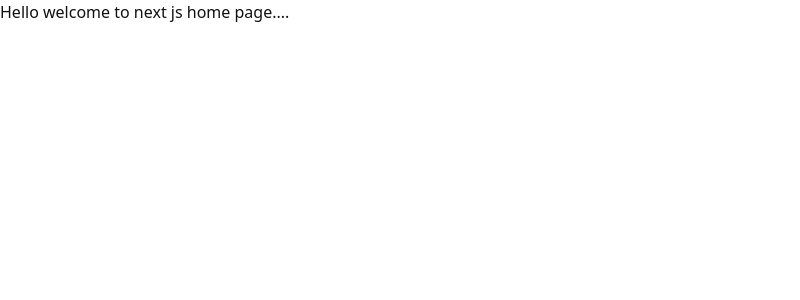
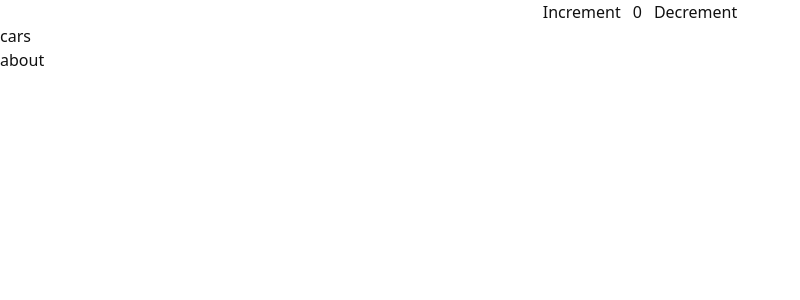
Before and after one commit to Sushant696/Next_pageRouter, a Next.js app: page / in a window 1280 px wide. Shown: the top 300 px of the page, without its empty margins (0-800 px from the left). Built offline with nearby package versions, Linux system fonts and the light colour scheme.

Commit message:
dynamic routes added

```diff
--- /dev/null
+++ b/components/UI/navbar.tsx
@@ -0,0 +1,19 @@
+import Link from "next/link";
+import React from "react";
+
+function Navbar() {
+  return (
+    <div>
+      <ul>
+        <li>
+          <Link href={"/cars"}>cars</Link>
+        </li>
+        <li>
+          <Link href={"/cars/lambo"}>about</Link>
+        </li>
+      </ul>
+    </div>
+  );
+}
+
+export default Navbar;
--- /dev/null
+++ b/components/counter.tsx
@@ -0,0 +1,20 @@
+import React, { useState } from "react";
+
+function Couter() {
+  const [count, setcount] = useState(0);
+  const handleIncrement = () => {
+    setcount(count + 1);
+  };
+  const handleDecrement = () => {
+    setcount(count - 1);
+  };
+  return (
+    <div className="h-full w-full flex gap-3 justify-center items-center">
+      <button onClick={handleIncrement}>Increment</button>
+      <h1>{count}</h1>
+      <button onClick={handleDecrement}>Decrement</button>
+    </div>
+  );
+}
+
+export default Couter;
--- a/pages/cars/[carsName]/index.tsx
+++ b/pages/cars/[carsName]/index.tsx
@@ -1,15 +1,17 @@
 import React from "react";
 import { useRouter } from "next/router";
+import Couter from "@/components/counter";
 
 function CarsNam() {
-  const router = useRouter();
-  const { carsName } = router.query;
+  const router = useRouter(); // This is used to get the query params
+  const { carsName } = router.query; // from the query we destructured the carsName the folder name or the dymanic routes thing and used down in component..
   return (
     <div>
       <h1>
         Here is the dynamic route now anything will be rendered here:-
         {carsName}
       </h1>
+      <Couter />
     </div>
   );
 }
--- a/pages/index.tsx
+++ b/pages/index.tsx
@@ -1,12 +1,14 @@
-
 import { Inter } from "next/font/google";
+import Couter from "@/components/counter";
+import Navbar from "@/components/UI/navbar";
 
 const inter = Inter({ subsets: ["latin"] });
 
 export default function Home() {
   return (
     <main>
-      <h1>Hello welcome to next js home page....</h1>
+      <Couter />
+      <Navbar />
     </main>
   );
 }
```
